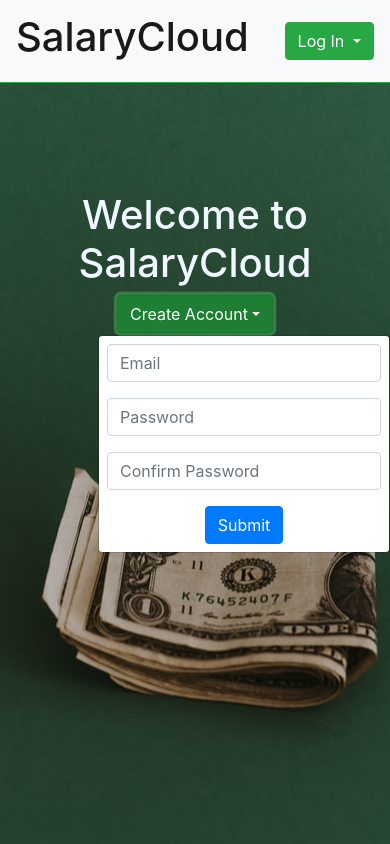
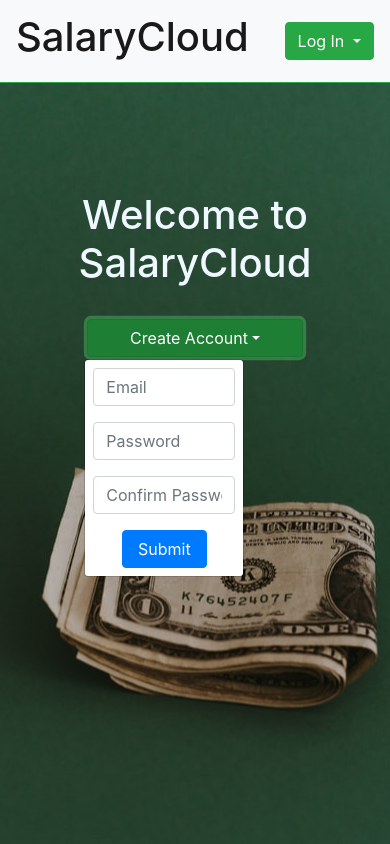
Before and after one commit to stynan27/SalaryCloud, a React (Create React App) app in the folder salary-cloud/: page / in a window 390 px wide. Both pictures are taken after a click on the button "Create Account". Shown: the top 844 px of the page. Built offline with nearby package versions, Linux system fonts and the light colour scheme.

Commit message:
added image responsive border on About, resized create account button

```diff
--- a/salary-cloud/src/components/about/About.js
+++ b/salary-cloud/src/components/about/About.js
@@ -4,10 +4,10 @@ import Image from 'react-bootstrap/Image';
 import ListGroup from 'react-bootstrap/ListGroup';
 
 function About() {
-  return(
+  return (
     <div className="container-fluid mt-2 mb-2 pl-5 pr-5 h-auto">
       <div className="row">
-        <div className="col border-right">
+        <div className="col pb-3 border-bottom-xs border-right-sm">
           <h1 className="h1"> Our Story... </h1>
           <Image src={"/theBoys.jpg"} alt="theBoys" fluid thumbnail/>
         </div>
--- a/salary-cloud/src/components/about/about.css
+++ b/salary-cloud/src/components/about/about.css
@@ -9,3 +9,17 @@ img {
 .list {
   font-size: medium;
 }
+
+/* screen < 576px */
+@media only screen and (max-width: 576px) {
+  .border-bottom-xs {
+    border-bottom: 1px solid #dee2e6 !important;
+  }
+}
+
+/* screen >= 576 */
+@media only screen and (min-width: 576px){
+  .border-right-sm {
+    border-right: 1px solid #dee2e6 !important;
+  }
+}
--- a/salary-cloud/src/components/welcome/DropDownForm.js
+++ b/salary-cloud/src/components/welcome/DropDownForm.js
@@ -4,7 +4,6 @@ import InputGroup from 'react-bootstrap/InputGroup';
 import FormControl from 'react-bootstrap/FormControl';
 import { Redirect } from 'react-router-dom';
 import usersApi from '../../api/users-api';
-// import anonUsersApi from '../../api/anon-users-api';
 
 class DropDownForm extends React.Component {
   constructor(props) {
@@ -44,11 +43,6 @@ class DropDownForm extends React.Component {
       window.alert("Passwords don't match!");
     } else {
       await usersApi.createUser({email, hash: password}).then((response) => {
-        // console.log(response);
-        // console.log(response.status);
-
-        // TODO: implement handler call similar to login
-        //this.props.handleLogIn(response.data);
         this.setState({
           toProfileSettings: true,
           user: response.data,
--- a/salary-cloud/src/components/welcome/WelcomeBody.js
+++ b/salary-cloud/src/components/welcome/WelcomeBody.js
@@ -14,7 +14,7 @@ function WelcomeBody(props) {
             Create Account
           </Dropdown.Toggle>
 
-          <Dropdown.Menu className="text-center">
+          <Dropdown.Menu className="center-dropdown text-center">
             <DropDownForm handleLogIn={props.handleLogIn} />
           </Dropdown.Menu>
         </Dropdown>
--- a/salary-cloud/src/components/welcome/welcome.css
+++ b/salary-cloud/src/components/welcome/welcome.css
@@ -5,19 +5,38 @@
 }
 .WelcomeBody h1:first-child {
   padding-top: 30%;
-  color: aliceblue
+  color: aliceblue;
+  margin-bottom: 2rem;
+}
+
+.center-dropdown {
+  left: -0.75% !important;
+  right: 100% !important;
+}
+
+.WelcomeBody button {
+  width: 60%;
 }
 
 /* Desktop Sizing -- apply when view > 500px width */
 @media only screen and (min-width: 500px){
   .WelcomeBody{
     background-image: url('/desktopBackground.jpg');
-    background-repeat: no-repeat;
-    background-position: center;
   }
   .WelcomeBody h1:first-child {
     font-size: 4rem;
-    padding-top: 20%;
+    padding-top: 15%;
     color: black;
+    margin-bottom: 3rem;
+  }
+  .WelcomeBody button {
+    width: 25%;
   }
 }
+
+/* When view height > 800px && width > 500px */
+@media only screen and (min-height: 800px) and (min-width: 500px) {
+  .WelcomeBody h1:first-child {
+    padding-top: 20%
+  }
+}
```
Also changed, not shown: salary-cloud/src/components/welcome/CreateAccountBody.js (deleted, +0 -11 lines).
